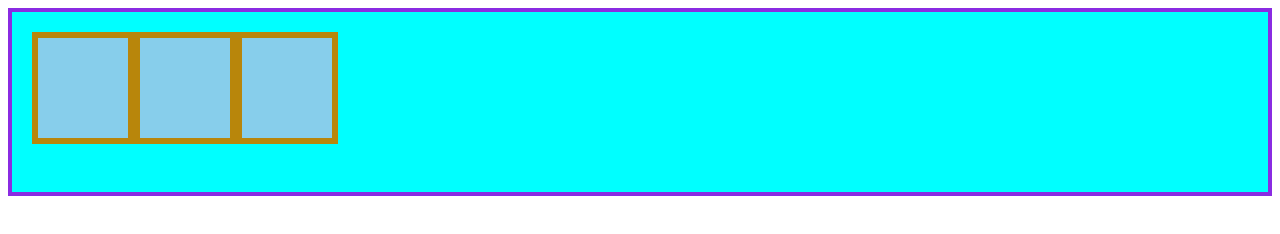
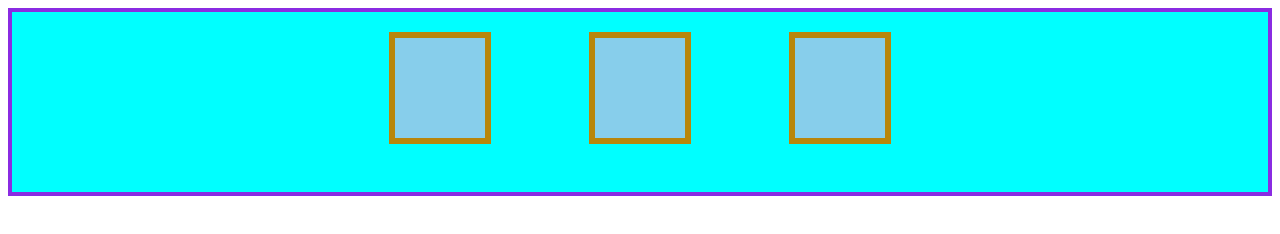
Before and after one commit to FarhanAsfar/Odin-Project, a plain HTML site: page flexbox/alignment.html in a window 1280 px wide. Drawn offline with Linux system fonts and the light colour scheme.

Commit message:
flexbox practices

```diff
--- a/flexbox/alignment.css
+++ b/flexbox/alignment.css
@@ -4,6 +4,9 @@
     background: cyan;
     border: 4px solid blueviolet;
     display: flex;
+
+    justify-content: center;
+    gap: 98px;
 }
 
 .item{
@@ -11,4 +14,5 @@
     height: 100px;
     border: 6px solid darkgoldenrod;
     background: skyblue;
+
 }
```
